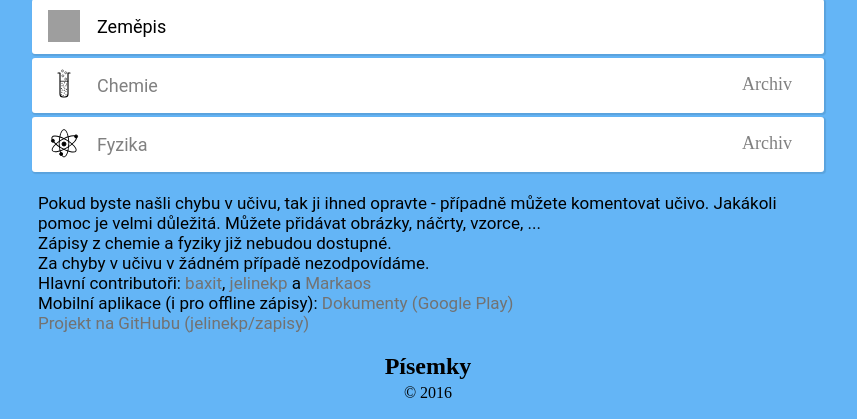
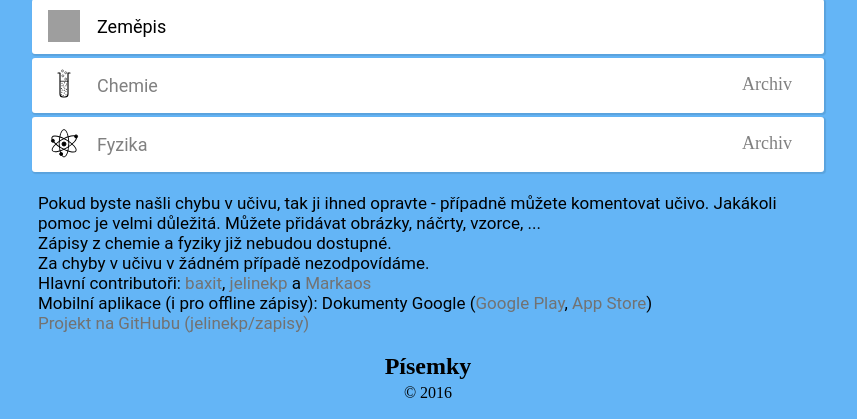
Before and after one commit to jelinekp/zapisy, a PHP site: page / in a window 1280 px wide. Shown: the part 790-1209 px from the top of the page, without its empty margins (212-1069 px from the left). Run offline with PHP 8.4, Linux system fonts and the light colour scheme; data that the repository does not hold is empty; grey boxes are pictures that could not be loaded.

Commit message:
Přidán odkaz ke stažení Google Docs z App Store

```diff
--- a/index.php
+++ b/index.php
@@ -34,7 +34,8 @@
         Hlavní contributoři: <a href="https://plus.google.com/117073341275292426772">baxit</a>, <a href="http://jelinekp.wz.cz/">jelinekp</a>
         a <a href="https://markaos.cz/">Markaos</a><br />
         Mobilní aplikace (i pro offline zápisy):
-        <a href="https://play.google.com/store/apps/details?id=com.google.android.apps.docs.editors.docs">Dokumenty (Google Play)</a><br>
+        Dokumenty Google (<a href="https://play.google.com/store/apps/details?id=com.google.android.apps.docs.editors.docs">Google Play</a>,
+        <a href="https://itunes.apple.com/cz/app/google-docs/id842842640?mt=8">App Store</a>)<br>
         <a href="https://github.com/jelinekp/zapisy">Projekt na GitHubu (jelinekp/zapisy)</a>
         <div id="examsContainer">
           <h2>Písemky</h2>
```
